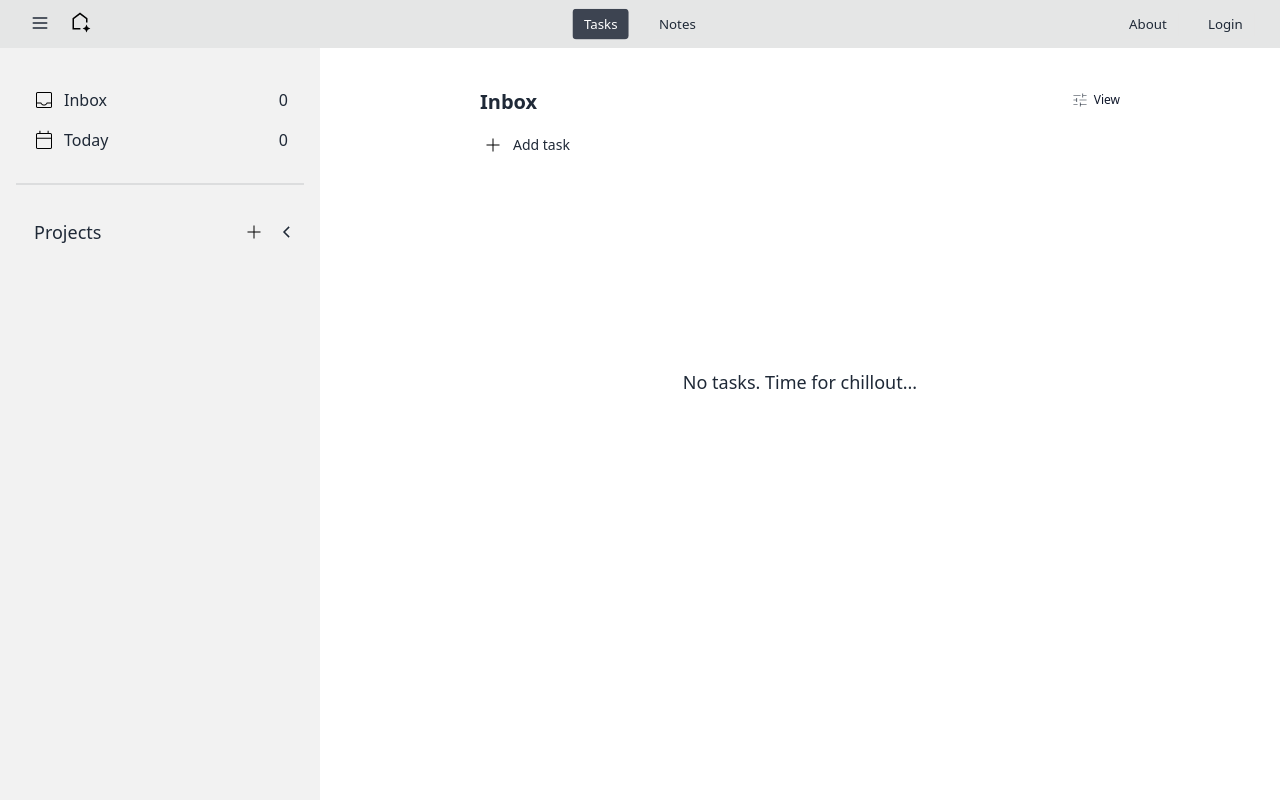
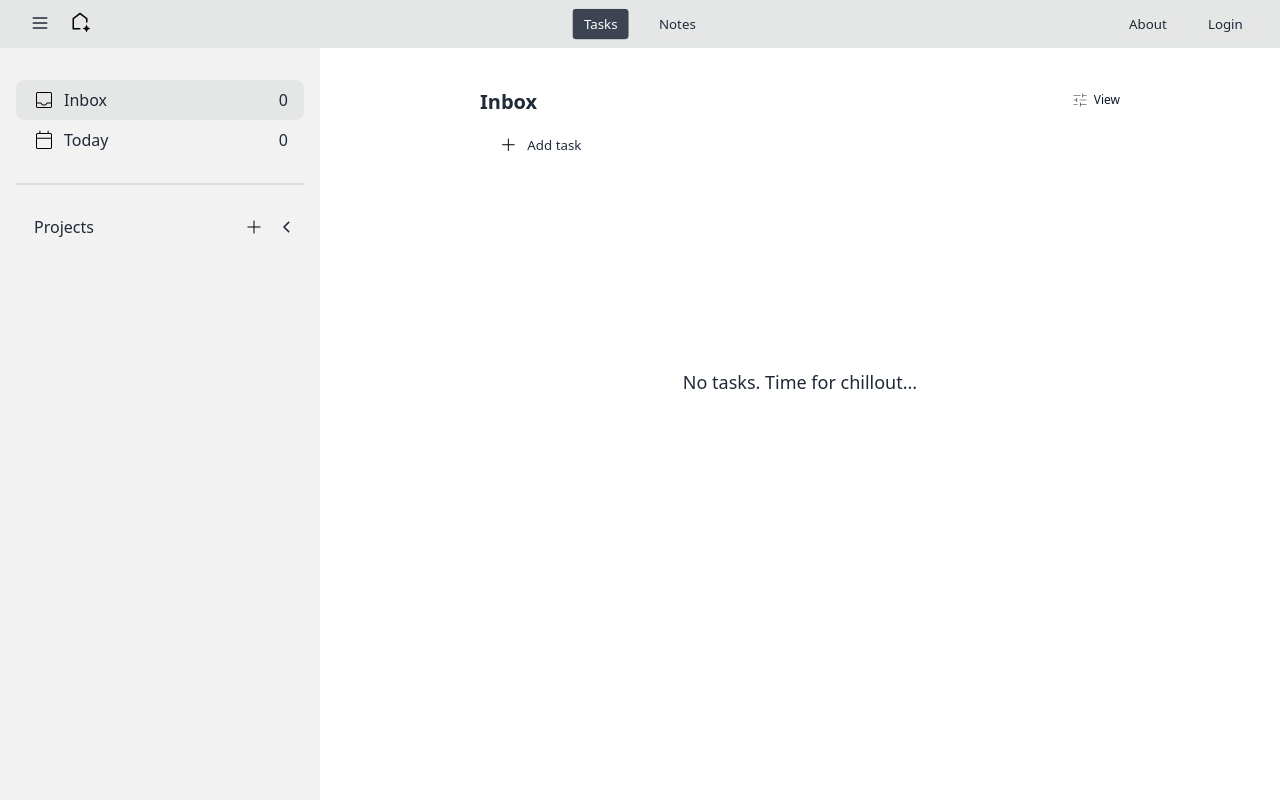
Before and after one commit to aktyw/donuts, a Vue app: page /tasks/project/inbox in a window 1280 px wide. Built offline with nearby package versions, Linux system fonts and the light colour scheme.

Commit message:
fix: semantic sidebar

```diff
--- a/src/components/projects/ProjectAccordion.vue
+++ b/src/components/projects/ProjectAccordion.vue
@@ -2,12 +2,15 @@
   <div
     class="collapse overflow-visible"
     :class="{ 'collapse-open overflow-visible': isOpenProjectList }">
-    <div class="collapse-title flex hover:bg-base-300 rounded-lg p-0.5 min-h-0">
+    <div class="collapse-title flex justify-between items-center hover:bg-base-300 rounded-lg p-0.5 min-h-0">
+      <h2 class="w-full">
         <RouterLink
-        class="block px-4 py-2 text-left text-lg font-normal w-full h-full"
+          class="block px-4 py-1 text-left text-base font-normal w-full h-full"
           :to="{ name: 'projects' }">
           <template #default> Projects </template>
         </RouterLink>
+      </h2>
+      <div class="flex">
         <TheTooltip
           class="!tooltip-top"
           data="Add project">
@@ -34,12 +37,13 @@
           </template>
         </TheTooltip>
       </div>
+    </div>
 
-    <div
+    <ul
       class="collapse-content p-0 overflow-hidden"
       :class="{ 'overflow-visible': isOpenProjectList }">
       <slot name="project-links"></slot>
-    </div>
+    </ul>
   </div>
 </template>
 
--- a/src/components/projects/ProjectLink.vue
+++ b/src/components/projects/ProjectLink.vue
@@ -1,7 +1,6 @@
 <template>
-  <li>
   <RouterLink
-      class="flex items-center justify-between py-2 hover:bg-base-300"
+    class="flex items-center py-2 hover:bg-base-300"
     :to="to">
     <div class="flex gap-2">
       <slot name="icon">
@@ -20,7 +19,6 @@
     <slot name="amount"></slot>
     <slot name="options"> </slot>
   </RouterLink>
-  </li>
 </template>
 
 <script setup lang="ts">
--- a/src/components/tasks/TasksSidebar.vue
+++ b/src/components/tasks/TasksSidebar.vue
@@ -2,6 +2,7 @@
   <TheSidebar>
     <template #links>
       <TheTooltip
+        :is="'li'"
         class="tooltip-right"
         data="Go to Inbox">
         <template #default>
@@ -18,6 +19,7 @@
       </TheTooltip>
 
       <TheTooltip
+        :is="'li'"
         class="tooltip-right"
         data="Go to Today">
         <template #default>
@@ -40,14 +42,15 @@
           :class="{ 'collapse-open': isProjectFocus }"
           @open-project-editor="handleOpenEditor">
           <template #project-links>
-            <ProjectLink
+            <li
               v-for="{ id, name, color } in projects"
               :key="id"
+              @focusin="isProjectFocus = true"
+              @focusout="isProjectFocus = false">
+              <ProjectLink
                 :to="{ name: 'project', params: { id: id } }"
                 :name="name"
-              :fill="color"
-              @focusin="isProjectFocus = true"
-              @focusout="isProjectFocus = false">
+                :fill="color">
                 {{ name }}
                 <template #options>
                   <span class="absolute right-1 top-2">
@@ -55,6 +58,7 @@
                   </span>
                 </template>
               </ProjectLink>
+            </li>
           </template>
         </ProjectAccordion>
         <teleport to="body">
@@ -90,6 +94,11 @@ const isProjectFocus = ref(false);
 const { getProjects: projects } = storeToRefs(projectsStore);
 
 function handleOpenEditor(): void {
+  const activeElement = document.activeElement as HTMLElement;
+
+  if (activeElement) {
+    activeElement.blur();
+  }
   isProjectModalOpen.value = true;
 }
 
--- a/src/components/tooltips/TheTooltip.vue
+++ b/src/components/tooltips/TheTooltip.vue
@@ -1,5 +1,6 @@
 <template>
-  <div
+  <component
+    :is="is"
     class="tooltip tooltip-bottom after:hidden hover:before:delay-500 before:duration-200 after:duration-100"
     :class="{ 'tooltip-open': focused }"
     :data-tip="data"
@@ -7,7 +8,7 @@
     @focusout="focused = false"
     @click="focused = false">
     <slot></slot>
-  </div>
+  </component>
 </template>
 
 <script setup lang="ts">
@@ -17,6 +18,10 @@ const focused = ref(false);
 
 type Props = {
   data: string;
+  is?: string;
 };
-defineProps<Props>();
+
+withDefaults(defineProps<Props>(), {
+  is: 'div',
+});
 </script>
```
Lines whose indentation alone changed are shown as unchanged.
